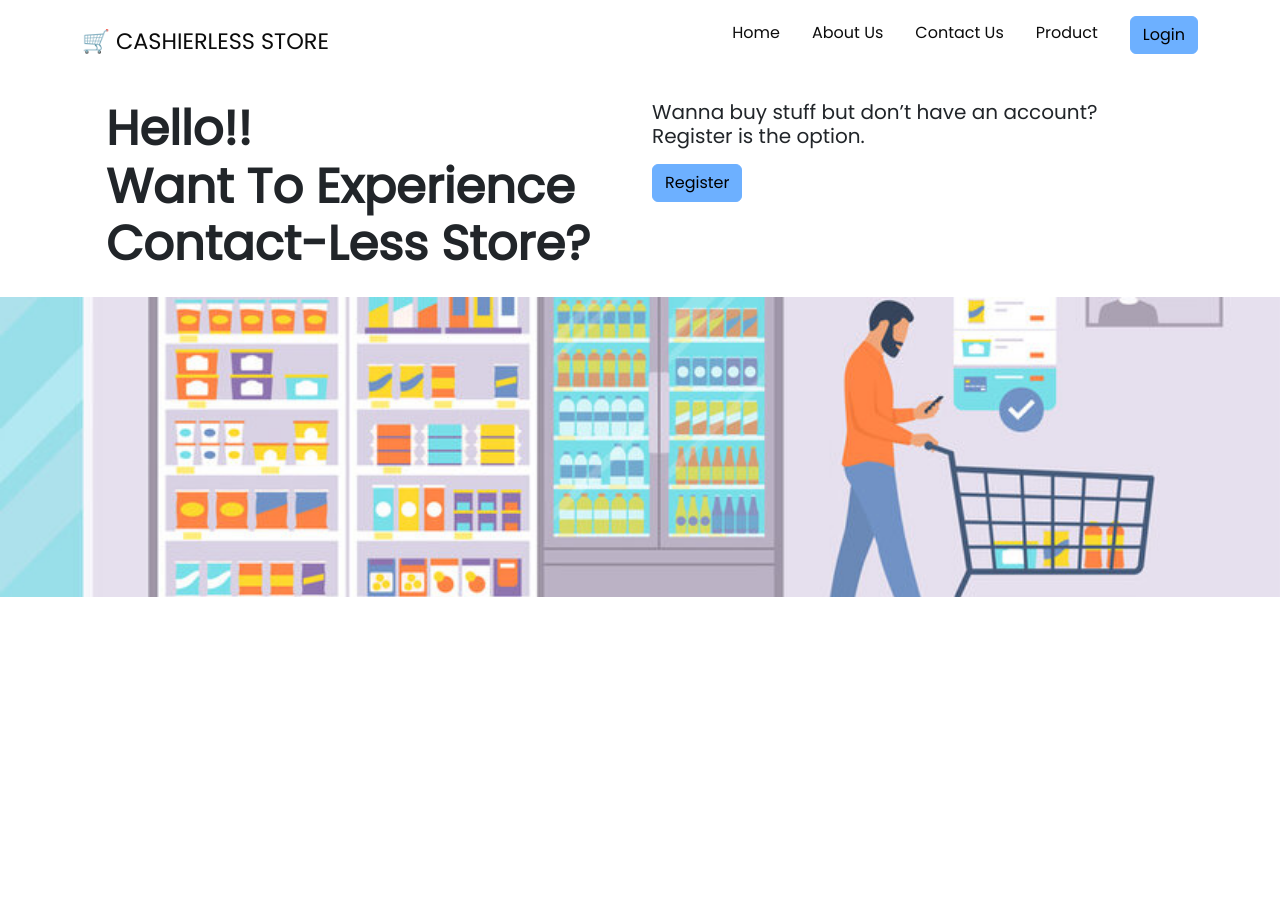
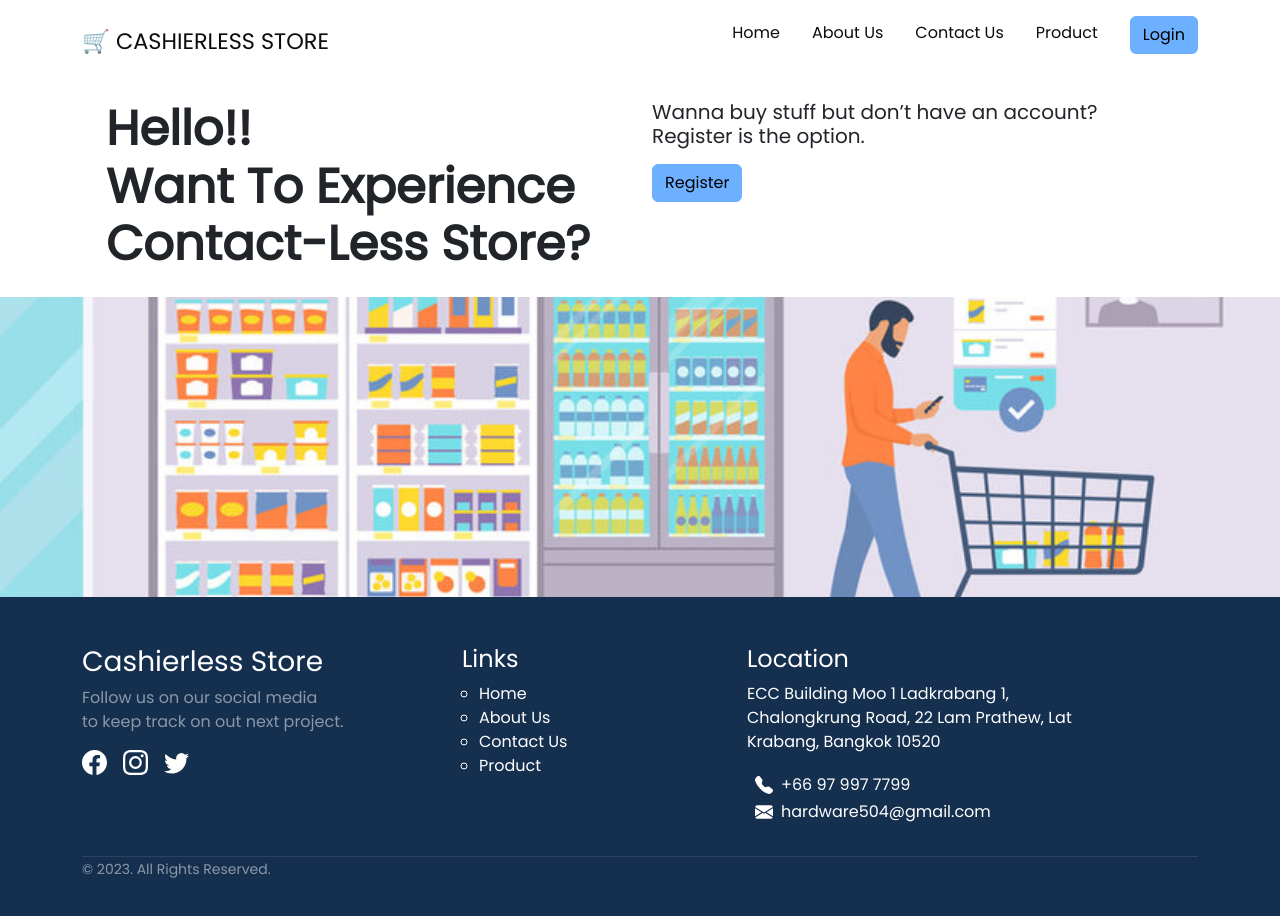
Before and after one commit to Cherpomm/Cashierless-frontend, a React (Vite) app: page / in a window 1280 px wide. Shown: the top 916 px of the page. Before the commit the page ends 800 px from the top, so only its background shows below. Built offline with nearby package versions, Linux system fonts and the light colour scheme.

Commit message:
add: Footer and Homepage done

```diff
--- a/package.json
+++ b/package.json
@@ -13,6 +13,7 @@
     "react": "^18.2.0",
     "react-bootstrap": "^2.7.0",
     "react-dom": "^18.2.0",
+    "react-icons": "^4.7.1",
     "react-router-dom": "^6.7.0",
     "sass": "^1.57.1"
   },
--- a/src/App.tsx
+++ b/src/App.tsx
@@ -3,6 +3,7 @@ import { Alert, Button } from "react-bootstrap";
 
 import Container from "react-bootstrap/Container";
 import { Route, Routes } from "react-router-dom";
+import HomeFooter from "./components/Footer";
 import HomeNavbar from "./components/Navbar";
 import AboutUs from "./pages/AboutUs";
 import ContactUs from "./pages/ContactUs";
@@ -12,8 +13,6 @@ import Product from "./pages/Product";
 
 const App: React.FC = () => {
   return (
-    <div>
-      <HomeNavbar />
     <Routes>
       <Route path="/" element={<Home />} />
       <Route path="/AboutUs" element={<AboutUs />}></Route>
@@ -21,7 +20,6 @@ const App: React.FC = () => {
       <Route path="/ContactUs" element={<ContactUs />}></Route>
       <Route path="/Login" element={<Login />}></Route>
     </Routes>
-    </div>
   );
 };
 
--- /dev/null
+++ b/src/components/Footer.scss
@@ -0,0 +1,36 @@
+.footer{
+    background: #152F4F;
+    color:white;
+
+    .links{
+    	ul {
+        	list-style-type: circle;
+        	margin: 0;
+        	// padding: 0;
+			padding-left: 17px;
+    	}
+
+      	li a{
+        	color: white;
+        	transition: color .2s;
+        	text-decoration:none;
+        	&:hover{
+          	color:#4180CB;
+        	}
+      	}
+    }
+    .about-company{
+      	i{font-size: 25px;}
+      	a{
+        	color:white;
+        	transition: color .2s;
+        	&:hover{color:#4180CB}
+      	}
+    }
+    .location{
+      	i{font-size: 18px;}
+    }
+    .copyright p{
+        border-top:1px solid rgba(255,255,255,.1);
+    }
+}
--- /dev/null
+++ b/src/components/Footer.tsx
@@ -0,0 +1,70 @@
+import { Col, Container, Row } from "react-bootstrap";
+import { BsFillTelephoneFill, BsFillEnvelopeFill, BsFacebook, BsInstagram, BsTwitter } from "react-icons/bs";
+import { Link } from "react-router-dom";
+import "./Footer.scss";
+
+interface item {
+  FooterText: string;
+  FooterLink: string;
+}
+const FooterLinks: item[] = [
+  {
+    FooterText: "Home",
+    FooterLink: "/",
+  },
+  {
+    FooterText: "About Us",
+    FooterLink: "/AboutUs",
+  },
+  {
+    FooterText: "Contact Us",
+    FooterLink: "/ContactUs",
+  },
+  {
+    FooterText: "Product",
+    FooterLink: "/Product",
+  },
+];
+
+const HomeFooter: React.FC = () => (
+    <div className="pt-5 pb-4 footer">
+      <Container>
+        <Row>
+          <Col lg={4} xs={12} className="about-company mb-4">
+            <h3>Cashierless Store</h3>
+            <p className="pr-5 text-white-50">
+              Follow us on our social media <br/>
+              to keep track on out next project.
+            </p>
+            <a href="https://www.facebook.com" className="me-3"><BsFacebook size={25} /></a>
+            <a href="https://www.instagram.com" className="me-3"><BsInstagram size={25} /></a>
+            <a href="https://www.twitter.com"><BsTwitter size={25} /></a>
+          </Col>
+          <Col lg={3} xs={12} className="links mb-4">
+            <h4 className="mt-lg-0 mt-sm-3">Links</h4>
+            <ul>
+              {FooterLinks.map((item) => (
+                <li>
+                  <Link to={item.FooterLink}>{item.FooterText}</Link>
+                </li>
+              ))}
+            </ul>
+          </Col>
+          <Col lg={4} xs={12} className="location">
+            <h4 className="mt-lg-0 mt-sm-4">Location</h4>
+            <p>ECC Building Moo 1 Ladkrabang 1, Chalongkrung Road, 22 Lam Prathew, Lat Krabang, Bangkok 10520</p>
+            <p className="mb-0"><i className="m-2"><BsFillTelephoneFill/></i>+66 97 997 7799</p>
+            <p><i className="m-2"><BsFillEnvelopeFill/></i>hardware504@gmail.com</p>
+          </Col>
+        </Row>
+
+        <div className="row mt-3">
+          <div className="col copyright">
+            <p className=""><small className="text-white-50">© 2023. All Rights Reserved.</small></p>
+          </div>
+        </div>
+      </Container>
+    </div>
+);
+
+export default HomeFooter;
--- a/src/pages/Home.tsx
+++ b/src/pages/Home.tsx
@@ -1,10 +1,13 @@
 import { Button, Col, Container, Row, Image } from "react-bootstrap";
 import HomePic from "../assets/homepic1.jpg";
+import HomeFooter from "../components/Footer";
+import HomeNavbar from "../components/Navbar";
 import "./Home.scss";
 
 const Home: React.FC = () => {
   return (
     <div>
+      <HomeNavbar />
       <Container>
         <Row className="py-3 px-4">
           <Col md>
@@ -22,7 +25,8 @@ const Home: React.FC = () => {
           </Col>
         </Row>
       </Container>
-      <Image src={HomePic} alt="Cashierless" />
+      <Image src={HomePic} alt="Cashierless"/>
+      <HomeFooter />
     </div>
   );
 };
```
Also changed, not shown: 1 other file (tests, documents, lock files or other folders). Lines whose indentation alone changed are shown as unchanged.
